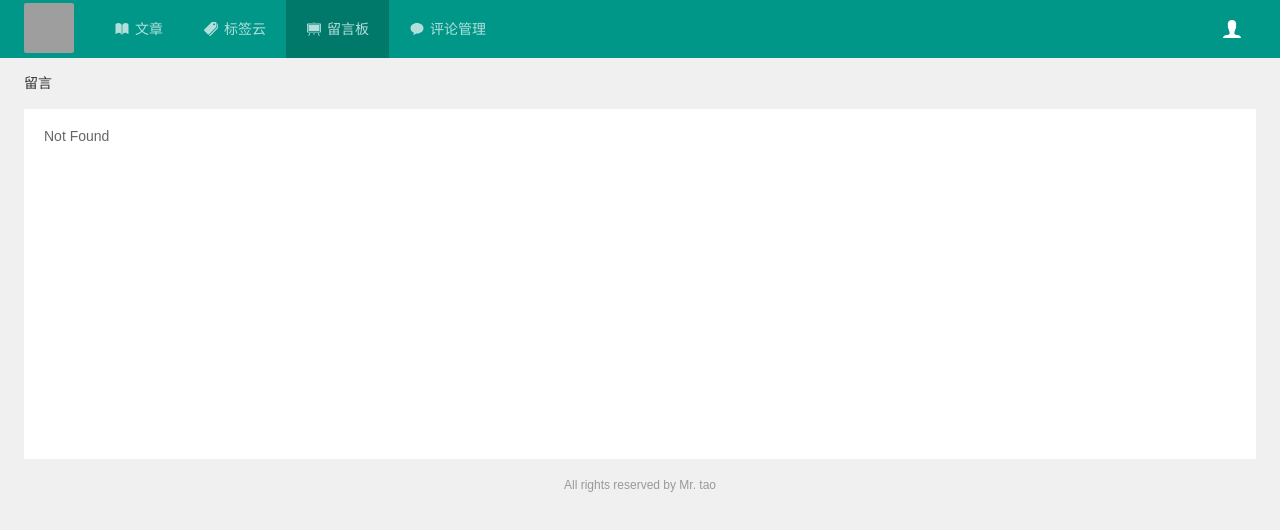
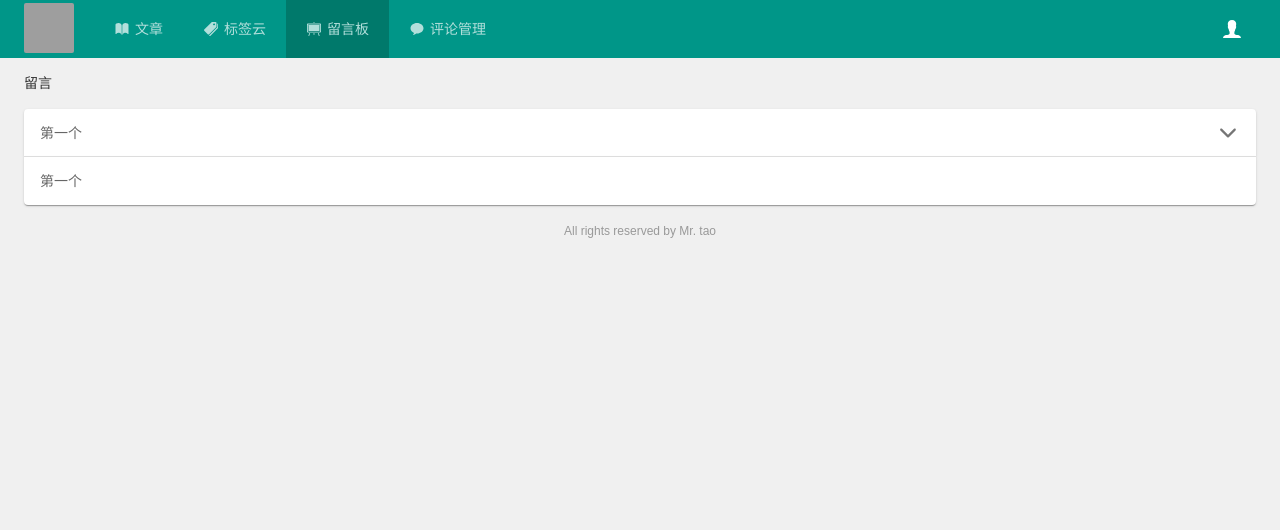
Before and after one commit to LitileXueZha/blog-admin, a React app: page /msg in a window 1280 px wide. Before the commit this address had no page. Shown: the top 530 px of the page. Built offline with nearby package versions, Linux system fonts and the light colour scheme; grey boxes are pictures that could not be loaded.

Commit message:
feat: 添加留言页

```diff
--- a/src/Routes.jsx
+++ b/src/Routes.jsx
@@ -10,6 +10,7 @@ import NotFound from './pages/NotFound';
 import ArticleCreate from './pages/article/New';
 import ArticleDetail from './pages/article/NewNext';
 import ArticleTrash from './pages/article/Trash';
+import Msg from './pages/msg';
 
 export default function Routes() {
     return (
@@ -25,6 +26,7 @@ export default function Routes() {
                             <Route path="/article/trash" component={ArticleTrash} exact />
                             <Route path="/article/:id" component={ArticleDetail} />
                             <Route path="/tag" component={Tag} />
+                            <Route path="/msg" component={Msg} />
                             <Route component={NotFound} />
                         </Switch>
                     </Layout>
--- /dev/null
+++ b/src/pages/msg/index.jsx
@@ -0,0 +1,32 @@
+import React from 'react';
+import {
+    ExpansionPanel,
+    ExpansionPanelSummary,
+    ExpansionPanelDetails,
+} from '@material-ui/core';
+
+import './index.less';
+
+class Msg extends React.Component {
+    constructor(props) {
+        super(props);
+        this.state = {};
+    }
+
+    render() {
+        return (
+            <div className="container1">
+                <ExpansionPanel>
+                    <ExpansionPanelSummary expandIcon={<ion-icon name="ios-arrow-down" />}>第一个</ExpansionPanelSummary>
+                    <ExpansionPanelDetails>Lorem ipsum dolor sit amet, consectetur adipisicing elit. Recusandae veritatis voluptatibus provident repellendus quidem eligendi mollitia facere, voluptatem et perspiciatis ipsam, ad natus impedit voluptas sequi doloremque. Expedita, eaque laboriosam?</ExpansionPanelDetails>
+                </ExpansionPanel>
+                <ExpansionPanel>
+                    <ExpansionPanelSummary>第一个</ExpansionPanelSummary>
+                    <ExpansionPanelDetails>Lorem ipsum dolor sit amet consectetur adipisicing elit. Nisi placeat velit voluptas, similique quia consequuntur esse deserunt sunt possimus molestiae et sequi porro eum dolores obcaecati repellendus, error reprehenderit iusto.</ExpansionPanelDetails>
+                </ExpansionPanel>
+            </div>
+        );
+    }
+}
+
+export default Msg;
--- /dev/null
+++ b/src/pages/msg/index.less
@@ -0,0 +1 @@
+@import '../../assets/styles/variables.less';
```
